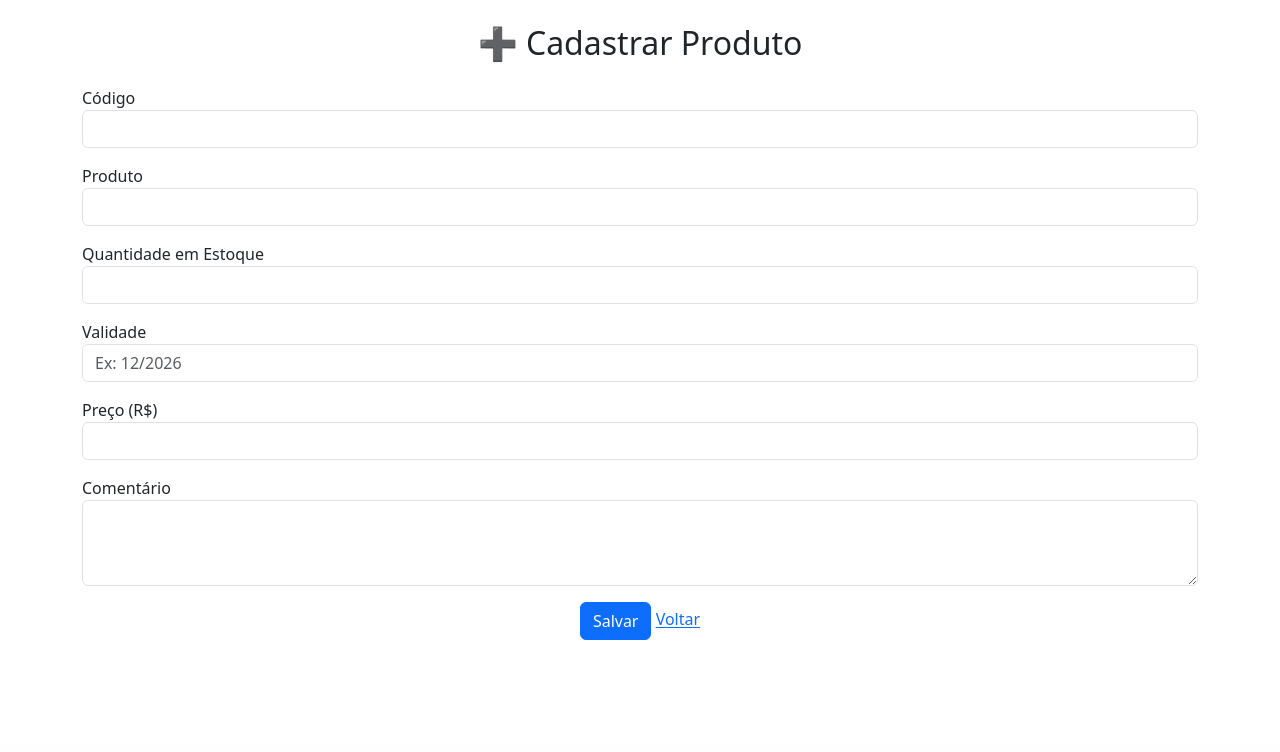
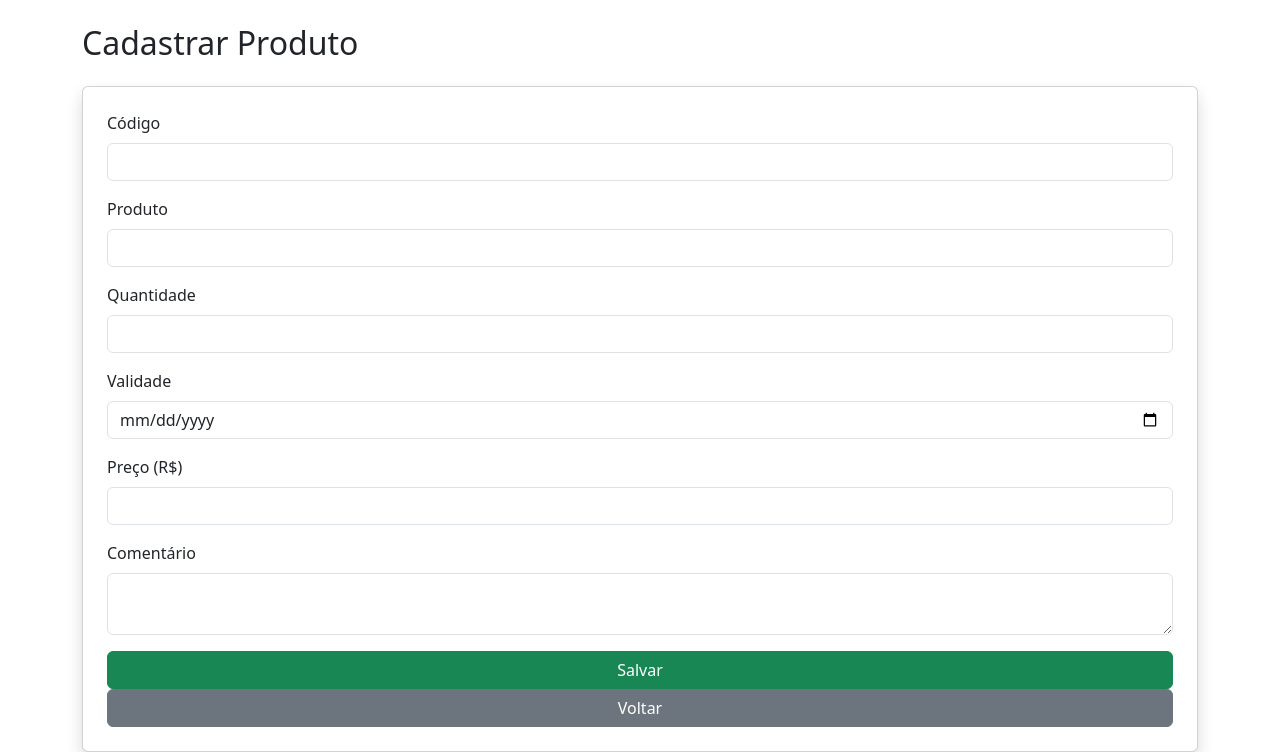
Before and after one commit to felippesouza20/Projeto-Integrador-III, a Flask app: page /addproduct in a window 1280 px wide. Shown: the part 56-808 px from the top of the page. Before the commit the page ends 696 px from the top, so only its background shows below. Run offline with Flask 3, Linux system fonts and the light colour scheme; a user stored in the database is signed in.

Commit message:
1.1 version of addproduct file

```diff
--- a/templates/addproduct.html
+++ b/templates/addproduct.html
@@ -1,60 +1,44 @@
 {% extends "base.html" %}
+
 {% block content %}
 
-<div class="card-custom">
+<h2 class="mb-4">Cadastrar Produto</h2>
 
-    <h2 class="text-center mb-4">➕ Cadastrar Produto</h2>
-
-    {% with mensagens = get_flashed_messages(with_categories=true) %}
-        {% if mensagens %}
-            {% for categoria, msg in mensagens %}
-                <div class="alert alert-{{ categoria }} alert-dismissible fade show">
-                    {{ msg }}
-                    <button type="button" class="btn-close" data-bs-dismiss="alert"></button>
-                </div>
-            {% endfor %}
-        {% endif %}
-    {% endwith %}
-
-    <form method="POST">
+<form method="POST" class="card p-4 shadow">
 
     <div class="mb-3">
-            <label>Código</label>
-            <input type="text" name="codigo" class="form-control" required>
+        <label class="form-label">Código</label>
+        <input type="text" name="codigo" class="form-control">
     </div>
 
     <div class="mb-3">
-            <label>Produto</label>
-            <input type="text" name="produto" class="form-control" required>
+        <label class="form-label">Produto</label>
+        <input type="text" name="produto" class="form-control">
     </div>
 
     <div class="mb-3">
-            <label>Quantidade em Estoque</label>
-            <input type="number" name="quantidade" class="form-control" required>
+        <label class="form-label">Quantidade</label>
+        <input type="number" name="quantidade" class="form-control">
     </div>
 
     <div class="mb-3">
-            <label>Validade</label>
-            <input type="text" name="validade" class="form-control" placeholder="Ex: 12/2026">
+        <label class="form-label">Validade</label>
+        <input type="date" name="validade" class="form-control">
     </div>
 
     <div class="mb-3">
-            <label>Preço (R$)</label>
-            <input type="number" step="0.01" name="preco" class="form-control">
+        <label class="form-label">Preço (R$)</label>
+        <input type="text" name="preco" class="form-control">
     </div>
 
     <div class="mb-3">
-            <label>Comentário</label>
-            <textarea name="comentario" class="form-control" rows="3"></textarea>
+        <label class="form-label">Comentário</label>
+        <textarea name="comentario" class="form-control"></textarea>
     </div>
 
-        <div class="text-center">
-            <button class="btn btn-primary">Salvar</button>
-            <a href="{{ url_for('index') }}" class="btn-secondary">Voltar</a>
-        </div>
+    <button class="btn btn-success">Salvar</button>
+    <a href="{{ url_for('index') }}" class="btn btn-secondary">Voltar</a>
 
 </form>
 
-</div>
-
 {% endblock %}
```
Lines whose indentation alone changed are shown as unchanged.
